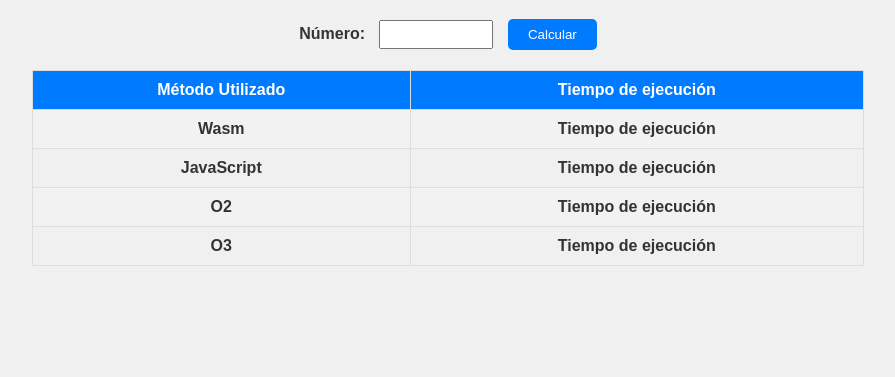
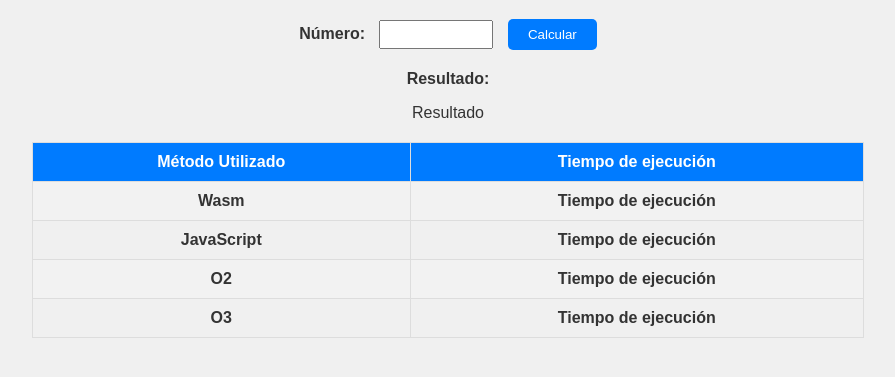
Before and after one commit to IIC3585-2024/wasm-group-02, a plain HTML site: page front/primeFactor.html in a window 1280 px wide. Shown: the part 61-438 px from the top of the page, without its empty margins (192-1087 px from the left). Drawn offline with Linux system fonts and the light colour scheme.

Commit message:
Update primeFactor.css and primeFactor.html files

```diff
--- a/front/primeFactor.css
+++ b/front/primeFactor.css
@@ -6,12 +6,9 @@ body {
     color: #333;
 }
 
-.container {
-    width: 80%;
-    margin: 0 auto;
-    padding: 20px;
-    background-color: #fff;
-    box-shadow: 0 0 10px rgba(0, 0, 0, 0.1);
+div {
+    margin-top: 20px;
+    text-align: center;
 }
 
 h1 {
--- a/front/primeFactor.html
+++ b/front/primeFactor.html
@@ -3,7 +3,7 @@
 <head>
     <meta charset="UTF-8">
     <meta name="viewport" content="width=device-width, initial-scale=1.0">
-    <title>Title of your page</title>
+    <title>Calculadora de factor primo</title>
     <link rel="stylesheet" href="primeFactor.css">
 </head>
 <body>
@@ -15,6 +15,11 @@
         <input type="number" id="number" name="number" required>
         <button type="submit">Calcular</button>
     </form>
+
+    <div id="result">
+        <label>Resultado:</label>
+        <p>Resultado</p>
+    </div>
 
     <table border="1">
         <tr>
```
